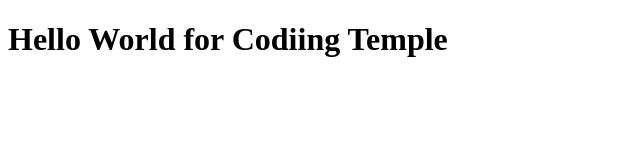
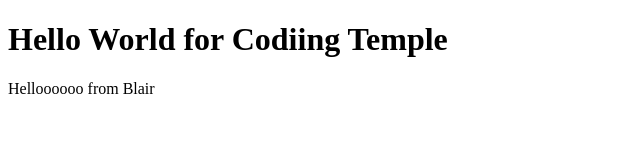
Before and after one commit to btalley07/group_project_rangers_63, a plain HTML site: page index.html in a window 1280 px wide. Shown: the whole page, without its empty margins (0-640 px from the left). Drawn offline with Linux system fonts and the light colour scheme.

Commit message:
Hello from -BT

```diff
--- a/index.html
+++ b/index.html
@@ -9,5 +9,7 @@
 </head>
 <body>
     <h1>Hello World for Codiing Temple</h1>
+
+    <p> Helloooooo from Blair</p>
 </body>
 </html>
```
